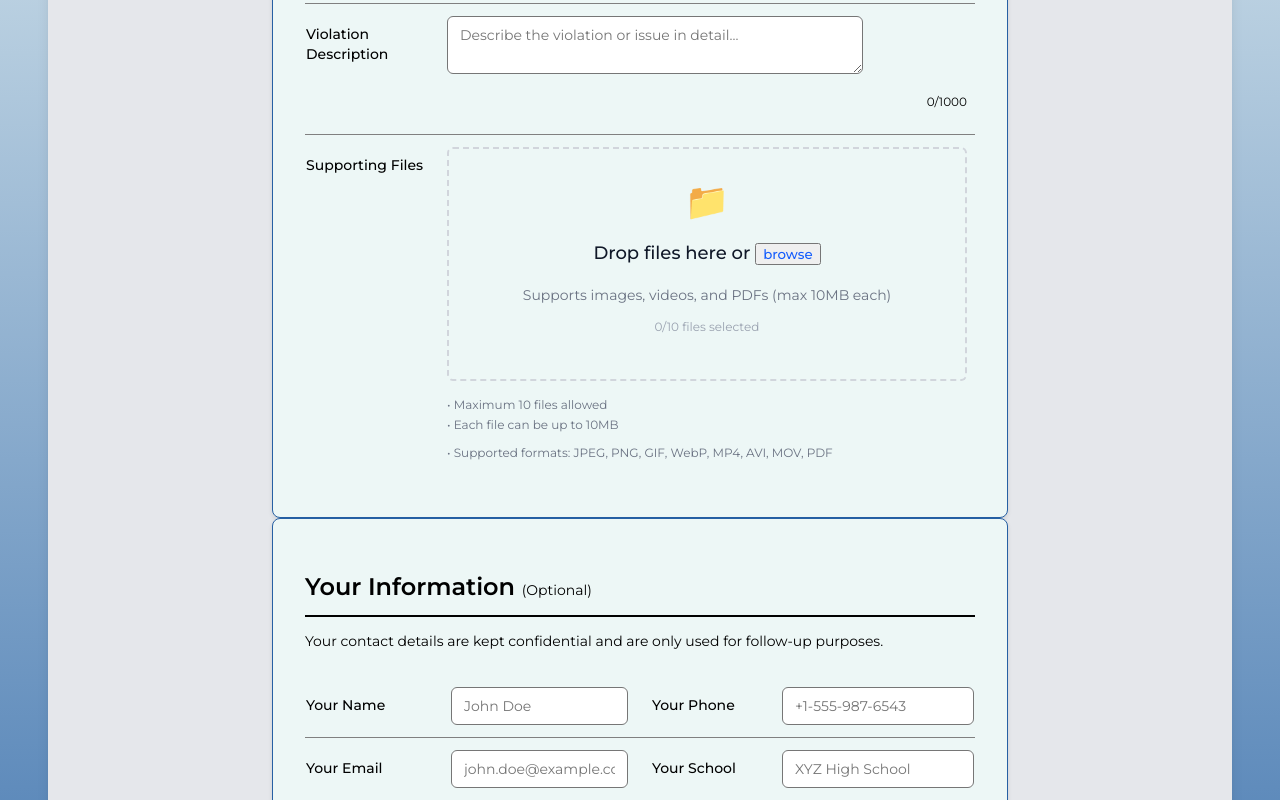
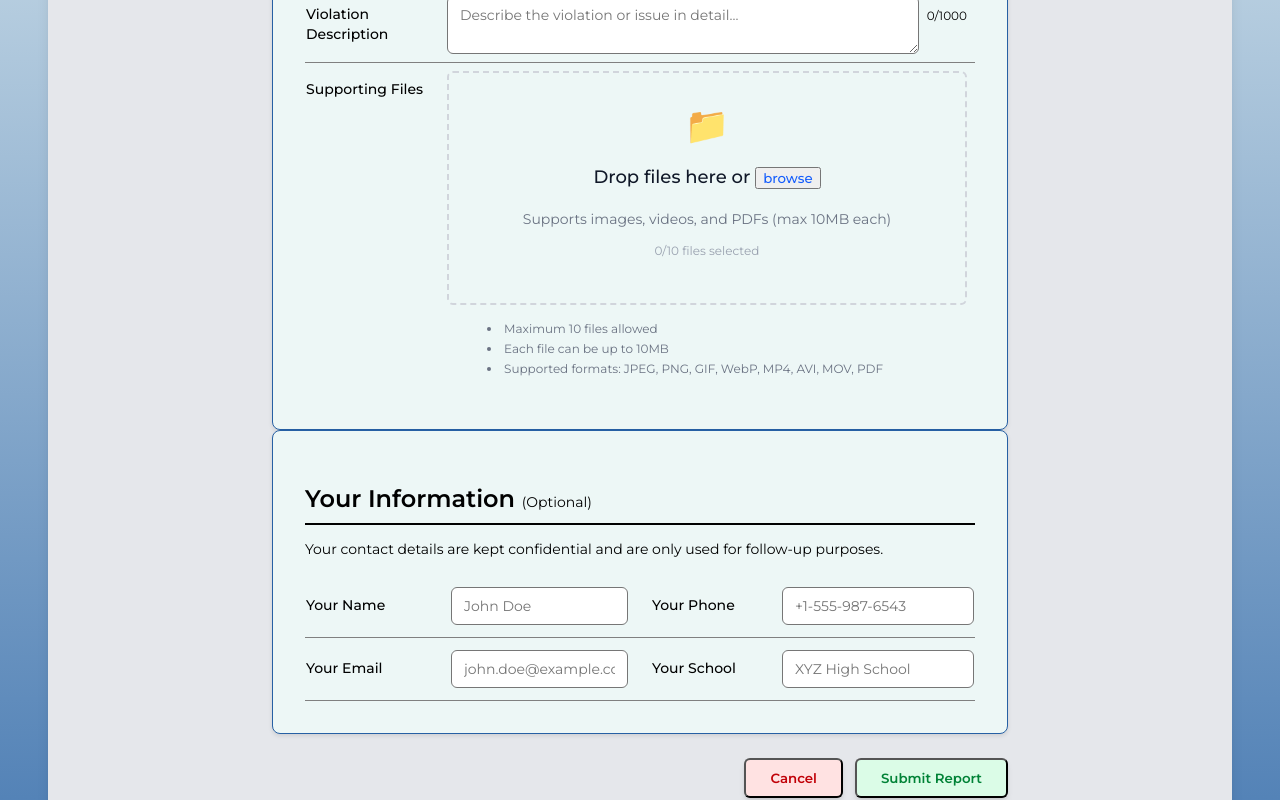
Before and after one commit to larspage/UnlicesnsedDrivingSchool, a React (Vite) app: page /report in a window 1280 px wide. Shown: the part 460-1260 px from the top of the page. Built offline with nearby package versions, Linux system fonts and the light colour scheme.

Commit message:
updating some styles

```diff
--- a/src/components/FileUpload.tsx
+++ b/src/components/FileUpload.tsx
@@ -330,11 +330,11 @@ const FileUpload: React.FC<FileUploadProps> = ({
       )}
 
       {/* Help Text */}
-      <div className="text-xs text-gray-500 space-y-1">
-        <p>• Maximum {maxFiles} files allowed</p>
-        <p>• Each file can be up to 10MB</p>
-        <p>• Supported formats: JPEG, PNG, GIF, WebP, MP4, AVI, MOV, PDF</p>
-      </div>
+      <ul className="text-xs text-gray-500 space-y-0 list-disc list-inside">
+        <li className="mb-1">Maximum {maxFiles} files allowed</li>
+        <li className="mb-1">Each file can be up to 10MB</li>
+        <li className="mb-1">Supported formats: JPEG, PNG, GIF, WebP, MP4, AVI, MOV, PDF</li>
+      </ul>
     </div>
   );
 };
--- a/src/components/ReportForm.tsx
+++ b/src/components/ReportForm.tsx
@@ -164,10 +164,10 @@ const ReportForm: React.FC = () => {
         Report an Unlicensed Driving School
       </h1>
 
-      <form onSubmit={handleSubmit} className="space-y-8" data-testid="report-form">
+      <form onSubmit={handleSubmit} className="space-y-6" data-testid="report-form">
         {/* School Details Section */}
         <div className="school-details-card card" data-testid="school-details-card">
-          <h2 className="text-2xl font-semibold text-dim-gray mb-6 pb-3 border-b-2 border-pearl">School Details</h2>
+          <h2 className="text-2xl font-semibold text-dim-gray mb-4 pb-2 border-b-2 border-pearl">School Details</h2>
           <div className="table-container overflow-x-auto" data-testid="school-details-table-container">
             <table className="w-full border-collapse" data-testid="school-details-table">
               <colgroup data-testid="school-details-colgroup">
@@ -312,42 +312,44 @@ const ReportForm: React.FC = () => {
 
               {/* Row 5: Violation Description (full width) */}
               <tr className="border-b border-pearl/50">
-                <td className="py-3 pr-2 align-top">
+                <td className="py-2 pr-2 align-top">
                   <label htmlFor="violationDescription" className="block text-sm font-medium text-dim-gray text-left pt-2">
                     Violation Description
                   </label>
                 </td>
-                <td className="py-3 px-2" colSpan={3}>
+                <td className="py-2 px-2" colSpan={3}>
+                  <div className="flex items-start gap-2">
                     <textarea
                       id="violationDescription"
                       name="violationDescription"
                       value={formData.violationDescription}
                       onChange={handleInputChange}
                       rows={2}
-                    className={`w-[80%] px-3 py-2 border rounded-md focus:outline-none focus:ring-2 focus:ring-desert-sand text-sm ${
+                      className={`flex-1 px-3 py-2 border rounded-md focus:outline-none focus:ring-2 focus:ring-desert-sand text-sm ${
                         errors.violationDescription ? 'border-red-500' : 'border-pearl'
                       }`}
                       placeholder="Describe the violation or issue in detail..."
                       maxLength={1000}
                     />
-                  <div className="flex justify-between mt-1">
-                    {errors.violationDescription && <p className="text-xs text-red-500">{errors.violationDescription}</p>}
-                    <p className="text-xs text-dim-gray/50 ml-auto">{formData.violationDescription.length}/1000</p>
+                    <div className="flex flex-col items-end">
+                      <p className="text-xs text-dim-gray/50 whitespace-nowrap">{formData.violationDescription.length}/1000</p>
+                      {errors.violationDescription && <p className="text-xs text-red-500 mt-1">{errors.violationDescription}</p>}
+                    </div>
                   </div>
                 </td>
               </tr>
 
               {/* Row 6: Supporting Files (full width) */}
               <tr>
-                <td className="py-3 pr-2 align-top">
+                <td className="py-2 pr-2 align-top">
                   <label className="block text-sm font-medium text-dim-gray text-left pt-2">
                     Supporting Files
                   </label>
                 </td>
-                <td className="py-3 px-2" colSpan={3}>
+                <td className="py-2 px-2" colSpan={3}>
                   <div className="max-w-full">
                     <FileUpload onFilesChange={handleFilesChange} maxFiles={10} />
-                    {errors.files && <p className="mt-2 text-xs text-red-500">{errors.files}</p>}
+                    {errors.files && <p className="mt-1 text-xs text-red-500">{errors.files}</p>}
                   </div>
                 </td>
               </tr>
@@ -358,10 +360,10 @@ const ReportForm: React.FC = () => {
 
         {/* Reporter Information Section */}
         <div className="reporter-info-card card" data-testid="reporter-info-card">
-          <h2 className="text-2xl font-semibold text-dim-gray mb-3 pb-3 border-b-2 border-pearl">
+          <h2 className="text-2xl font-semibold text-dim-gray mb-2 pb-2 border-b-2 border-pearl">
             Your Information <span className="text-sm font-normal text-dim-gray/70">(Optional)</span>
           </h2>
-          <p className="text-sm text-dim-gray/80 mb-6">
+          <p className="text-sm text-dim-gray/80 mb-4">
             Your contact details are kept confidential and are only used for follow-up purposes.
           </p>
           <div className="table-container overflow-x-auto" data-testid="reporter-info-table-container">
@@ -519,11 +521,11 @@ const ReportForm: React.FC = () => {
         )}
 
         {/* Action Buttons */}
-        <div className="flex flex-col sm:flex-row justify-end gap-4 pb-8 mt-8" data-testid="action-buttons">
+        <div className="flex flex-col sm:flex-row justify-end gap-3 pb-6 mt-6" data-testid="action-buttons">
           <button
             type="button"
             onClick={() => navigate('/')}
-            className="px-8 py-3 bg-red-100 text-red-700 rounded-lg hover:bg-red-200 transition-all duration-300 font-semibold shadow-md disabled:opacity-50 disabled:cursor-not-allowed"
+            className="px-6 py-2.5 bg-red-100 text-red-700 rounded-lg hover:bg-red-200 transition-all duration-300 font-semibold shadow-md disabled:opacity-50 disabled:cursor-not-allowed"
             disabled={isSubmitting}
           >
             Cancel
@@ -531,7 +533,7 @@ const ReportForm: React.FC = () => {
           <button
             type="submit"
             disabled={isSubmitting}
-            className="px-8 py-3 bg-green-100 text-green-700 rounded-lg hover:bg-green-200 transition-all duration-300 font-semibold shadow-md hover:shadow-lg transform hover:-translate-y-0.5 disabled:opacity-50 disabled:cursor-not-allowed disabled:transform-none"
+            className="px-6 py-2.5 bg-green-100 text-green-700 rounded-lg hover:bg-green-200 transition-all duration-300 font-semibold shadow-md hover:shadow-lg transform hover:-translate-y-0.5 disabled:opacity-50 disabled:cursor-not-allowed disabled:transform-none"
           >
             {isSubmitting ? 'Submitting...' : 'Submit Report'}
           </button>
@@ -539,7 +541,7 @@ const ReportForm: React.FC = () => {
       </form>
 
       {/* Privacy Notice */}
-      <div className="mt-8 p-6 card bg-honeydew/30" data-testid="privacy-notice-card">
+      <div className="mt-6 p-4 card bg-honeydew/30" data-testid="privacy-notice-card">
         <h3 className="text-lg font-semibold text-dim-gray mb-2">Privacy Notice</h3>
         <p className="text-sm text-dim-gray/80">
           Your report is taken seriously. All submissions are reviewed by NJDSC compliance staff. Your contact information, if provided, will be kept confidential and will only be used by our team to follow up on this specific report.
--- a/src/pages/HomePage.tsx
+++ b/src/pages/HomePage.tsx
@@ -1,13 +1,15 @@
 const HomePage = () => {
   return (
-    <div className="text-center px-4">
-      <h1 className="text-xl md:text-3xl font-bold text-gray-900 mb-4">
-        Welcome to NJDSC School Compliance Portal
-      </h1>
-      <p className="text-base md:text-lg text-gray-600 mb-6 max-w-2xl mx-auto">
-        Help protect the students and the public by reporting potentially unlicensed driving schools in New Jersey.
-        Your reports help the Motor Vehicle Commission to maintain safety standards.
-      </p>
+    <div className="px-4">
+      <div className="text-center">
+        <h1 className="text-xl md:text-3xl font-bold text-gray-900 mb-4">
+          Welcome to NJDSC School Compliance Portal
+        </h1>
+        <p className="text-base md:text-lg text-gray-600 mb-6 max-w-2xl mx-auto">
+          Help protect students and the public by reporting potentially unlicensed driving schools in New Jersey.
+          Your reports help the Motor Vehicle Commission maintain safety standards.
+        </p>
+      </div>
       <div className="flex flex-col sm:flex-row gap-3 justify-center items-center">
         <a
           href="/report"
--- a/src/pages/ReportPage.tsx
+++ b/src/pages/ReportPage.tsx
@@ -5,7 +5,7 @@ const ReportPage = () => {
   return (
     <div className="min-h-screen" data-testid="report-page-root">
       <div className="w-full max-w-7xl mx-auto px-4 py-2" data-testid="report-page-container">
-        <div className="bg-gray-200 rounded-lg p-3 md:p-4 shadow-lg" data-testid="report-form-container">
+        <div className="bg-gray-200 rounded-lg p-2 md:p-3 shadow-lg" data-testid="report-form-container">
           <ReportForm />
         </div>
       </div>
--- a/src/styles/index.css
+++ b/src/styles/index.css
@@ -190,3 +190,13 @@ section {
 * {
   transition: background-color 0.3s ease, color 0.3s ease, border-color 0.3s ease;
 }
+
+/* Remove underlines from all links by default */
+a {
+  text-decoration: none;
+}
+
+/* Ensure links in buttons don't have underlines */
+a.button, a.btn, .btn a {
+  text-decoration: none;
+}
```
Lines whose indentation alone changed are shown as unchanged.
